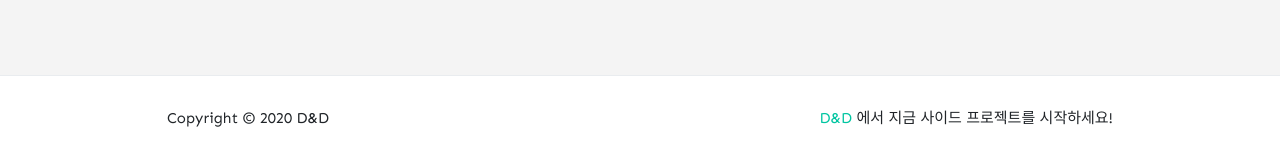
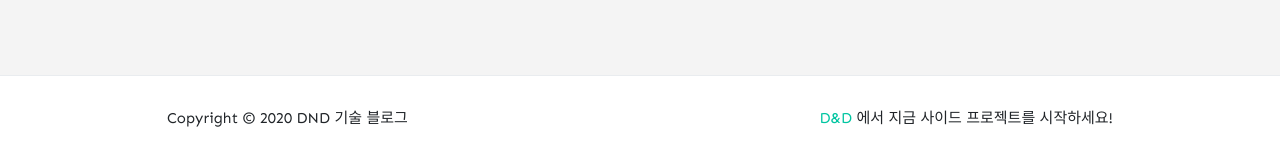
Before and after one commit to DNDACADEMY/dndacademy.github.io, a Jekyll site: the page built from index.html, in a window 1280 px wide. Shown: the part 1868-2027 px from the top of the page. Built offline with Jekyll 4.4.1, drawn with Linux system fonts in a browser that asks for light colours; nearby versions of some CDN libraries; the list of posts is cut into pages by our own code; comment, search, counter and statistics services are not loaded.

Commit message:
Update : Page Title 수정

```diff
--- a/_config.yml
+++ b/_config.yml
@@ -1,5 +1,5 @@
 # Site
-name: "D&D"
+name: "DND 기술 블로그"
 title: "D&D"
 description: "프로젝트에 즐거움을, 모두에게 기회를!"
 logo: "assets/images/logo.png"
--- a/_layouts/default.html
+++ b/_layouts/default.html
@@ -12,7 +12,14 @@
 
 <link rel="icon" href="{{ site.baseurl }}/assets/images/logo.png">
 
-<title>{{ page.title }} | {{site.name}}</title>
+<title>
+{% if page.title == 'Home' %}
+    {{site.name}}
+{% endif %}
+{% if page.title != 'Home' %}
+    {{ page.title }} - {{site.name}}
+{% endif %}
+</title>
 
 {% seo %}
 
```
